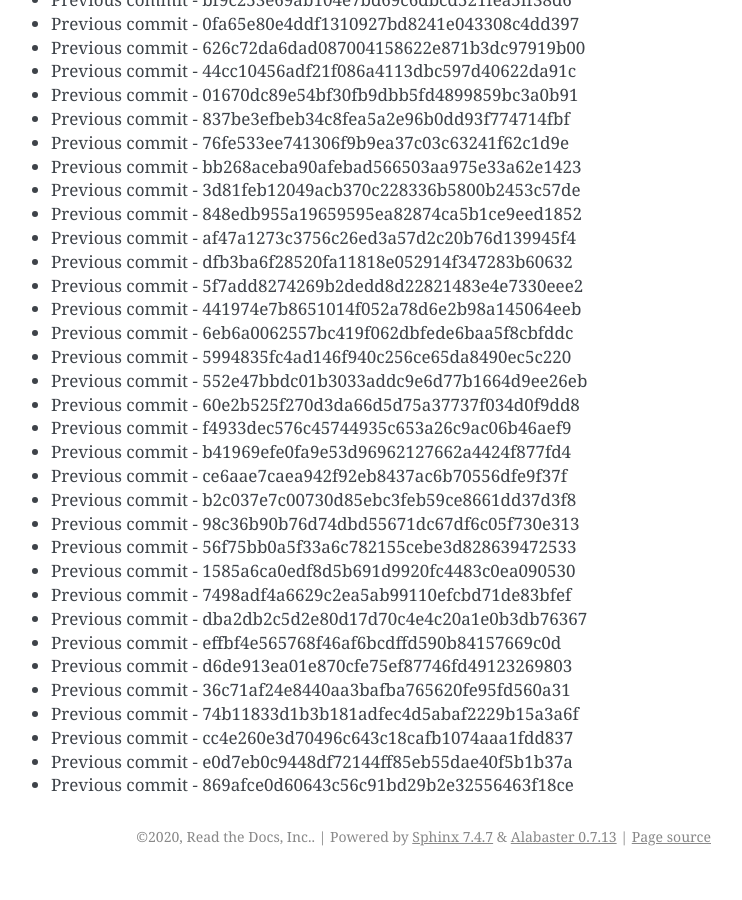
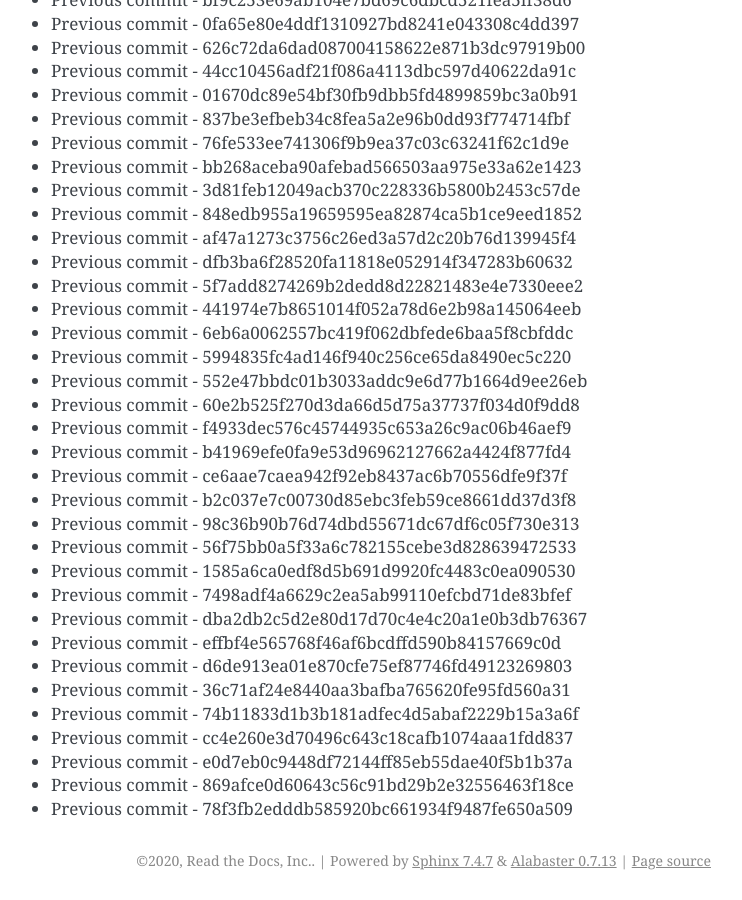
Before and after one commit to readthedocs/rtd-git-stresstest, a Sphinx documentation site: the page built from docs/updates.rst, in a window 1280 px wide and 900 px high, scrolled down 95367 px. Shown: the whole window, without its empty margins (399-1141 px from the left). Built offline with Sphinx 7.4.7, drawn with Linux system fonts in a browser that asks for light colours; before the commit the page ends 96243 px from its top, so only the background shows below that.

Commit message:
Generating commit from previous: 78f3fb2edddb585920bc661934f9487fe650a509

```diff
--- a/docs/updates.rst
+++ b/docs/updates.rst
@@ -4039,3 +4039,4 @@ It can be tested for any performance characteristics.
 * Previous commit - cc4e260e3d70496c643c18cafb1074aaa1fdd837
 * Previous commit - e0d7eb0c9448df72144ff85eb55dae40f5b1b37a
 * Previous commit - 869afce0d60643c56c91bd29b2e32556463f18ce
+* Previous commit - 78f3fb2edddb585920bc661934f9487fe650a509
```
